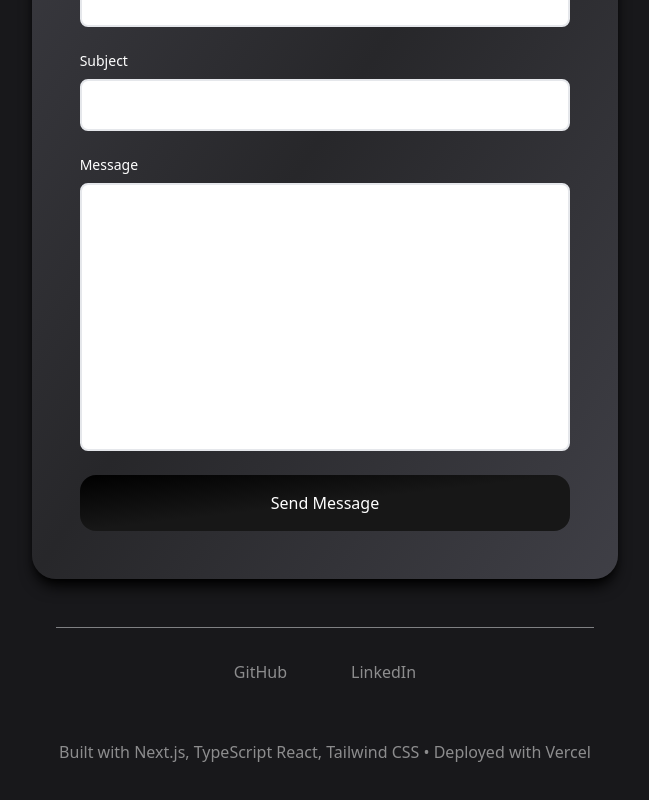
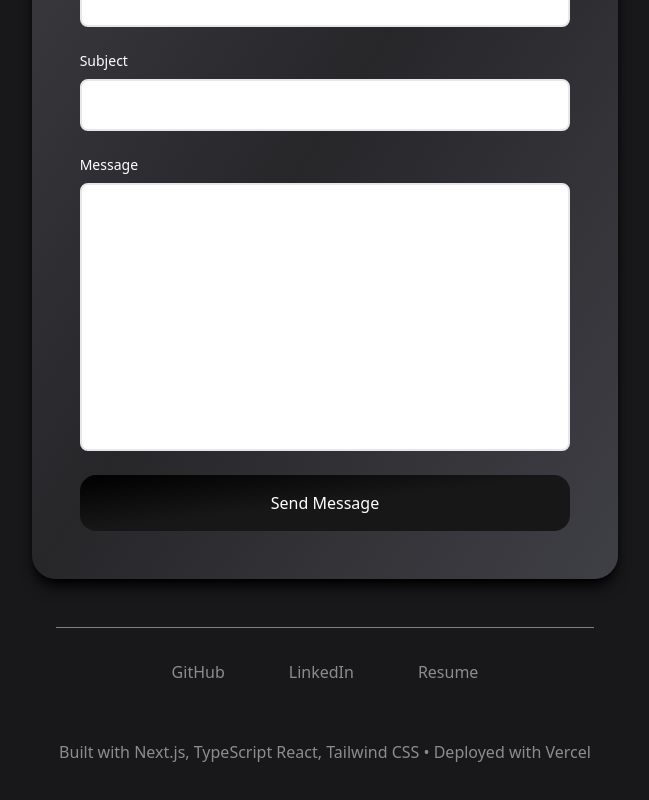
Before and after one commit to ramvilsil/portfolio, a Next.js app: page / in a window 1280 px wide. Shown: the part 3109-3909 px from the top of the page, without its empty margins (315-964 px from the left). Built offline with nearby package versions, Linux system fonts and the light colour scheme.

Commit message:
added resume
- added resume link to footer section

```diff
--- a/components/Contact.tsx
+++ b/components/Contact.tsx
@@ -40,7 +40,7 @@ const Contact = () => {
                                 <div className='flex flex-col py-2'>
                                     <label className='text-sm py-2 font-light'>Subject</label>
                                     <input
-                                        className='border-2 rounded-lg p-3 flex text-blac'
+                                        className='border-2 rounded-lg p-3 flex text-black'
                                         type='text'
                                         name='subject'
                                     />
--- a/components/Footer.tsx
+++ b/components/Footer.tsx
@@ -14,8 +14,9 @@ const Footer = () => {
                 {/* Row 2 - Social Links */}
                 <div>
 
-                    <a href="https://github.com/ramvilsil" className="p-4 m-4 opacity-50 hover:opacity-100 hover:underline">GitHub</a>
-                    <a href="https://www.linkedin.com/in/ramvilsil/" className="p-4 m-4 opacity-50 hover:opacity-100 hover:underline">LinkedIn</a>
+                    <a href="https://github.com/ramvilsil" className="m-8 opacity-50 hover:opacity-100 hover:underline">GitHub</a>
+                    <a href="https://www.linkedin.com/in/ramvilsil/" className="m-8 opacity-50 hover:opacity-100 hover:underline">LinkedIn</a>
+                    <a href="https://ramvilsil.github.io/about/resume.pdf" className="m-8 opacity-50 hover:opacity-100 hover:underline">Resume</a>
 
                 </div>
 
--- a/package.json
+++ b/package.json
@@ -12,7 +12,7 @@
     "@types/node": "18.11.10",
     "@types/react": "18.0.26",
     "@types/react-dom": "18.0.9",
-    "next": "^13.0.6",
+    "next": "^13.0.7",
     "react": "18.2.0",
     "react-dom": "18.2.0",
     "typescript": "4.9.3"
```
Also changed, not shown: 1 other file (tests, documents, lock files or other folders).
